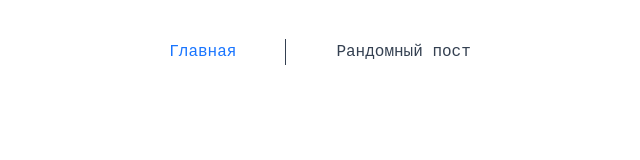
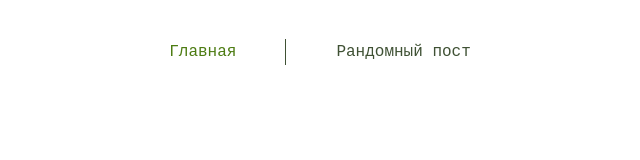
Before and after one commit to ksenia-ivanchenko/blog, a React (Vite) app: page / in a window 1280 px wide. Shown: the top 160 px of the page, without its empty margins (320-960 px from the left). Built offline with nearby package versions, Linux system fonts and the light colour scheme.

Commit message:
L2-6 добавлен компонент кнопки

```diff
--- a/src/shared/styles/variables.scss
+++ b/src/shared/styles/variables.scss
@@ -1,4 +1,4 @@
-$bg-brand: rgb(25 117 255 / 100%);
-$text-secondary: rgb(52 64 81 / 100%);
+$bg-brand: rgb(77 124 19);
+$text-secondary: rgb(63 81 52);
 $main-font: monospace, serif;
-$bg-hover-primary: rgb(0 82 204 / 100%);
+$bg-hover-primary: rgb(128 199 61);
--- /dev/null
+++ b/src/shared/ui/button/button.module.scss
@@ -0,0 +1,19 @@
+.button {
+  padding: 10px;
+  color: $bg-brand;
+  cursor: pointer;
+  border: 1px solid $bg-brand;
+  border-radius: 10px;
+  transition: all 0.3s ease-in-out;
+
+  &:active {
+    color: $bg-hover-primary;
+    border-color: $bg-hover-primary;
+    scale: 0.95;
+  }
+
+  &:hover {
+    color: $bg-hover-primary;
+    border-color: $bg-hover-primary;
+  }
+}
--- a/src/shared/ui/button/button.tsx
+++ b/src/shared/ui/button/button.tsx
@@ -1 +1,13 @@
-export const Button = () => <></>;
+import { ComponentProps } from 'react';
+import styles from './button.module.scss';
+import clsx from 'clsx';
+
+interface ButtonProps extends ComponentProps<'button'> {
+  className?: string;
+}
+
+export const Button = ({ children, className, ...props }: ButtonProps) => (
+  <button className={clsx(styles.button, className)} {...props}>
+    {children}
+  </button>
+);
```
